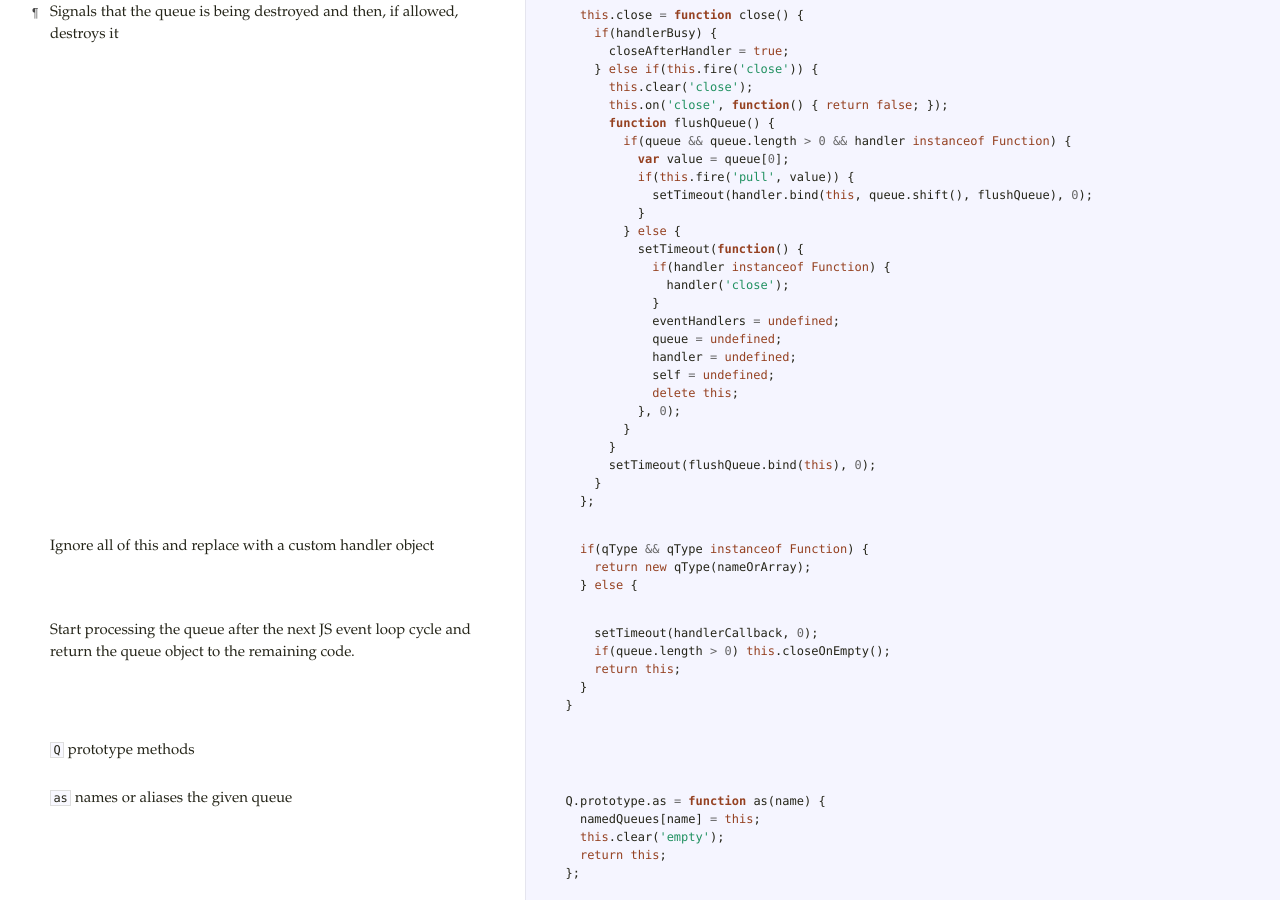
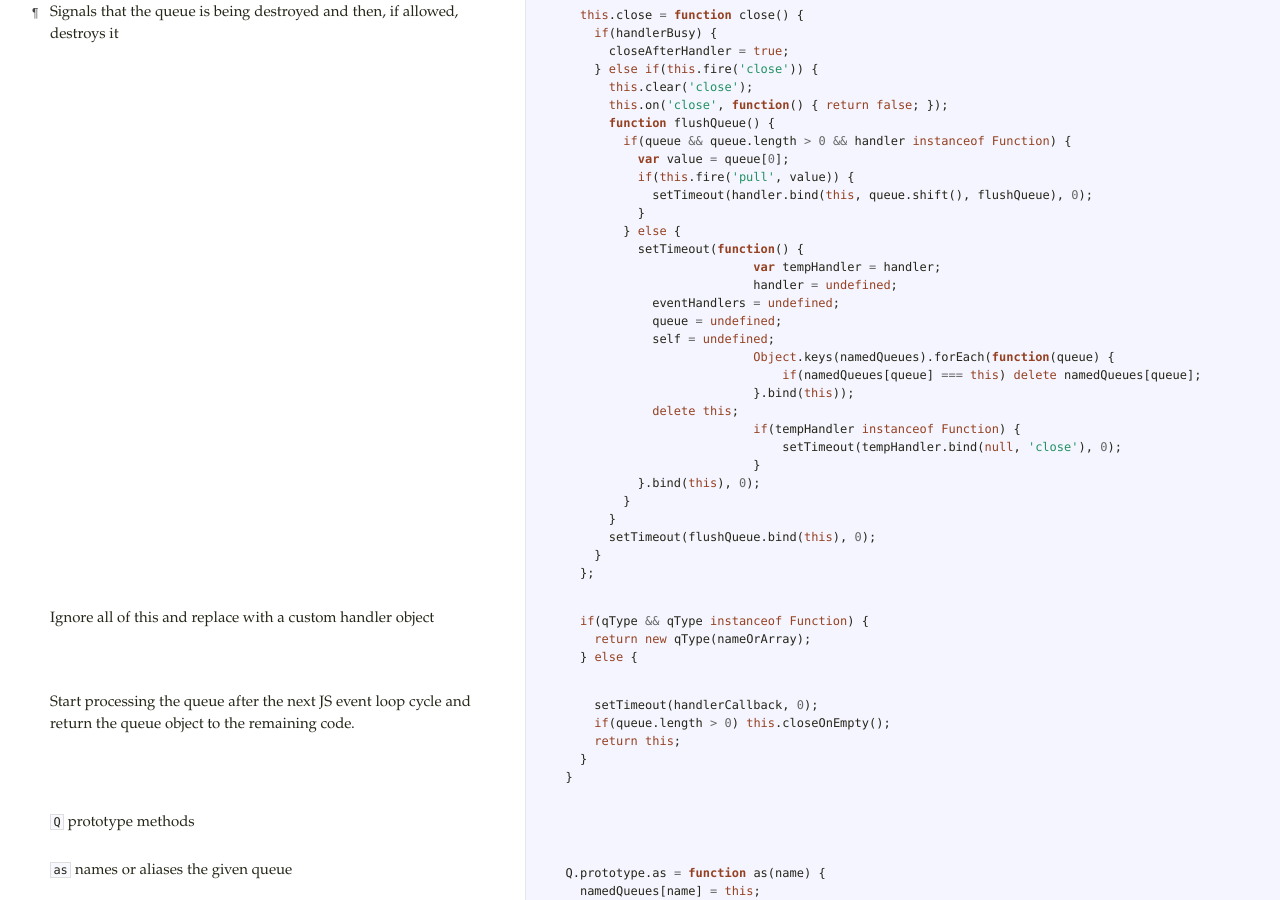
Before and after one commit to dfellis/queue-flow, a Jekyll site: the page docs/queue-flow.html, which Jekyll copies as it is, in a window 1280 px wide and 900 px high, scrolled down 2969 px. Built offline with Jekyll 4.4.1, drawn with Linux system fonts in a browser that asks for light colours; Markdown is read by kramdown in place of the engine named in the settings; some of the changed text lies outside the part shown.

Commit message:
Automatic documentation for version 0.5.2

```diff
--- a/docs/queue-flow.html
+++ b/docs/queue-flow.html
@@ -30,7 +30,7 @@ or decides it's an unnamed queue and returns said queue.</p>             </td>
     <span class="p">}</span>
   <span class="p">}</span></pre></div>             </td>           </tr>                               <tr id="section-5">             <td class="docs">               <div class="pilwrap">                 <a class="pilcrow" href="#section-5">&#182;</a>               </div>               <p><code>exists</code> returns whether or not a named queue exists in
 this <code>qEnv</code></p>             </td>             <td class="code">               <div class="highlight"><pre>    <span class="nx">q</span><span class="p">.</span><span class="nx">exists</span> <span class="o">=</span> <span class="kd">function</span> <span class="nx">exists</span><span class="p">(</span><span class="nx">queueName</span><span class="p">)</span> <span class="p">{</span>
-        <span class="k">return</span> <span class="o">!!</span><span class="nx">namedQueues</span><span class="p">[</span><span class="nx">queueName</span><span class="p">];</span>
+        <span class="k">return</span> <span class="o">!!</span><span class="nx">namedQueues</span><span class="p">[</span><span class="nx">queueName</span><span class="p">]</span> <span class="o">&amp;&amp;</span> <span class="k">typeof</span><span class="p">(</span><span class="nx">namedQueues</span><span class="p">[</span><span class="nx">queueName</span><span class="p">])</span> <span class="o">==</span> <span class="s1">&#39;object&#39;</span><span class="p">;</span>
     <span class="p">};</span></pre></div>             </td>           </tr>                               <tr id="section-6">             <td class="docs">               <div class="pilwrap">                 <a class="pilcrow" href="#section-6">&#182;</a>               </div>               <p><code>async</code> attaches an <code>async</code> property to a given object
 and returns said object. Alias <code>cps</code>.</p>             </td>             <td class="code">               <div class="highlight"><pre>  <span class="nx">q</span><span class="p">.</span><span class="nx">cps</span> <span class="o">=</span> <span class="nx">q</span><span class="p">.</span><span class="nx">async</span> <span class="o">=</span> <span class="kd">function</span> <span class="nx">async</span><span class="p">(</span><span class="nx">method</span><span class="p">)</span> <span class="p">{</span>
     <span class="nx">method</span><span class="p">.</span><span class="nx">async</span> <span class="o">=</span> <span class="kc">true</span><span class="p">;</span>
@@ -122,15 +122,19 @@ calls the special handler function, if it's ready.</p>             </td>
             <span class="p">}</span>
           <span class="p">}</span> <span class="k">else</span> <span class="p">{</span>
             <span class="nx">setTimeout</span><span class="p">(</span><span class="kd">function</span><span class="p">()</span> <span class="p">{</span>
-              <span class="k">if</span><span class="p">(</span><span class="nx">handler</span> <span class="k">instanceof</span> <span class="nb">Function</span><span class="p">)</span> <span class="p">{</span>
-                <span class="nx">handler</span><span class="p">(</span><span class="s1">&#39;close&#39;</span><span class="p">);</span>
-              <span class="p">}</span>
+                            <span class="kd">var</span> <span class="nx">tempHandler</span> <span class="o">=</span> <span class="nx">handler</span><span class="p">;</span>
+                            <span class="nx">handler</span> <span class="o">=</span> <span class="kc">undefined</span><span class="p">;</span>
               <span class="nx">eventHandlers</span> <span class="o">=</span> <span class="kc">undefined</span><span class="p">;</span>
               <span class="nx">queue</span> <span class="o">=</span> <span class="kc">undefined</span><span class="p">;</span>
-              <span class="nx">handler</span> <span class="o">=</span> <span class="kc">undefined</span><span class="p">;</span>
               <span class="nx">self</span> <span class="o">=</span> <span class="kc">undefined</span><span class="p">;</span>
+                            <span class="nb">Object</span><span class="p">.</span><span class="nx">keys</span><span class="p">(</span><span class="nx">namedQueues</span><span class="p">).</span><span class="nx">forEach</span><span class="p">(</span><span class="kd">function</span><span class="p">(</span><span class="nx">queue</span><span class="p">)</span> <span class="p">{</span>
+                                <span class="k">if</span><span class="p">(</span><span class="nx">namedQueues</span><span class="p">[</span><span class="nx">queue</span><span class="p">]</span> <span class="o">===</span> <span class="k">this</span><span class="p">)</span> <span class="k">delete</span> <span class="nx">namedQueues</span><span class="p">[</span><span class="nx">queue</span><span class="p">];</span>
+                            <span class="p">}.</span><span class="nx">bind</span><span class="p">(</span><span class="k">this</span><span class="p">));</span>
               <span class="k">delete</span> <span class="k">this</span><span class="p">;</span>
-            <span class="p">},</span> <span class="mi">0</span><span class="p">);</span>
+                            <span class="k">if</span><span class="p">(</span><span class="nx">tempHandler</span> <span class="k">instanceof</span> <span class="nb">Function</span><span class="p">)</span> <span class="p">{</span>
+                                <span class="nx">setTimeout</span><span class="p">(</span><span class="nx">tempHandler</span><span class="p">.</span><span class="nx">bind</span><span class="p">(</span><span class="kc">null</span><span class="p">,</span> <span class="s1">&#39;close&#39;</span><span class="p">),</span> <span class="mi">0</span><span class="p">);</span>
+                            <span class="p">}</span>
+            <span class="p">}.</span><span class="nx">bind</span><span class="p">(</span><span class="k">this</span><span class="p">),</span> <span class="mi">0</span><span class="p">);</span>
           <span class="p">}</span>
         <span class="p">}</span>
         <span class="nx">setTimeout</span><span class="p">(</span><span class="nx">flushQueue</span><span class="p">.</span><span class="nx">bind</span><span class="p">(</span><span class="k">this</span><span class="p">),</span> <span class="mi">0</span><span class="p">);</span>
```
